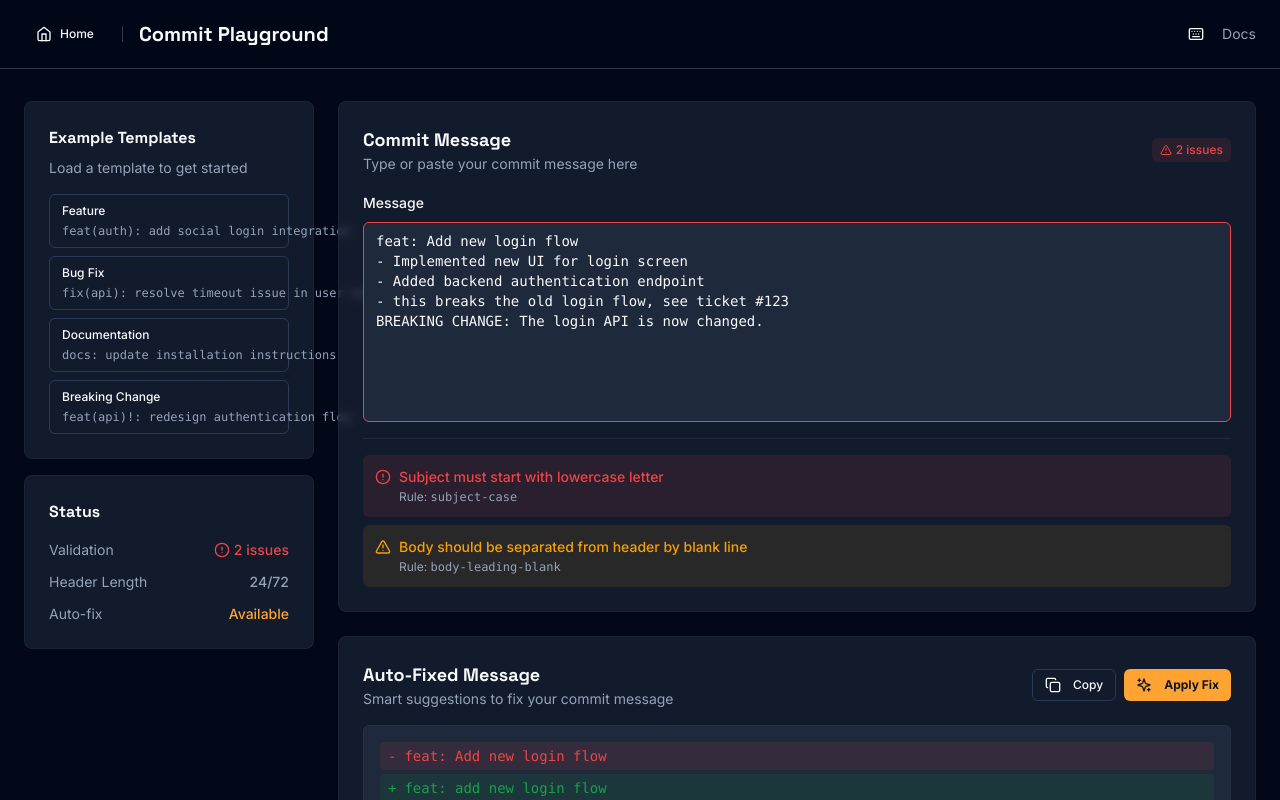
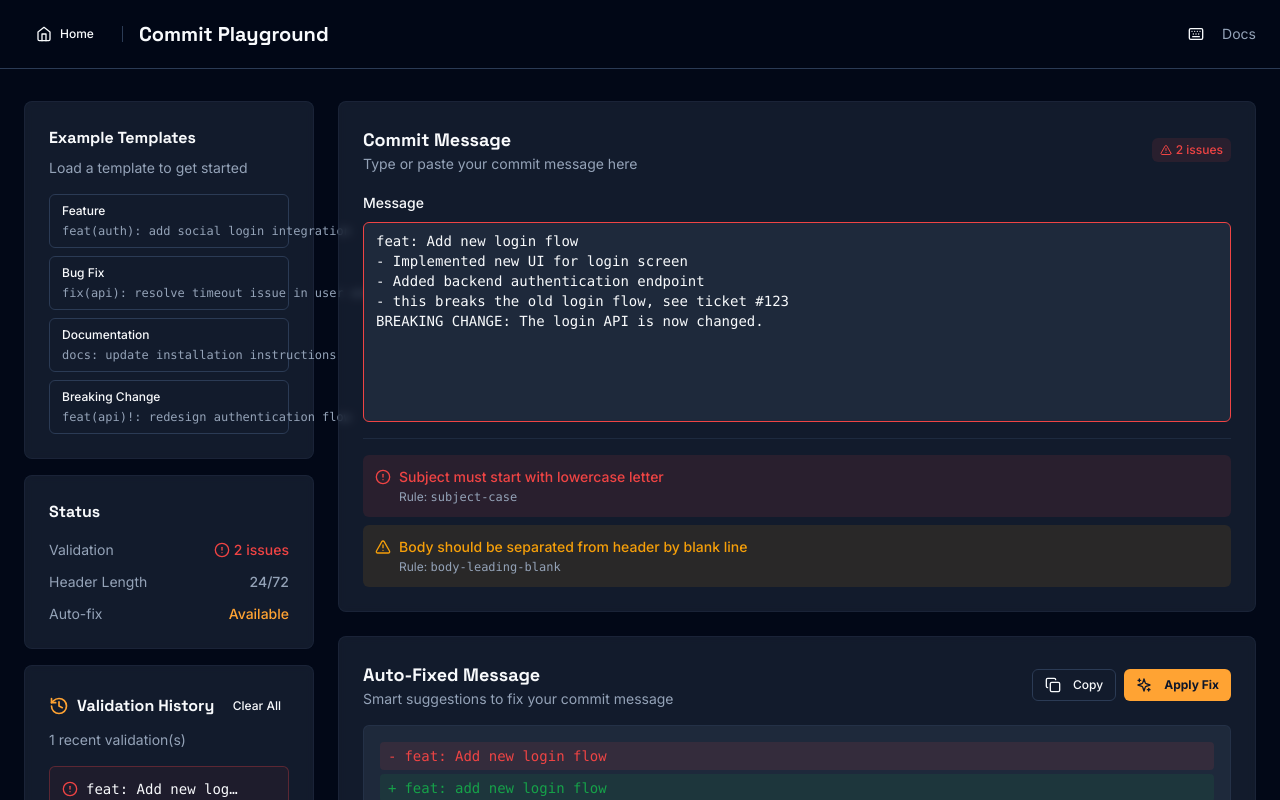
Before and after one commit to slaw469/Commitly, a React (Vite) app in the folder apps/commitly-web/: page /playground in a window 1280 px wide. Shown: the top 800 px of the page. Built offline with nearby package versions, Linux system fonts and the light colour scheme.

Commit message:
feat(web): integrate history panel into playground page

```diff
--- a/apps/commitly-web/src/pages/Playground.tsx
+++ b/apps/commitly-web/src/pages/Playground.tsx
@@ -9,6 +9,8 @@ import { Button } from '@/components/ui/button';
 import { Card, CardContent, CardDescription, CardHeader, CardTitle } from '@/components/ui/card';
 import { Textarea, Label } from '@/components/ui/input';
 import { toast } from '@/hooks/use-toast';
+import { useValidationHistory } from '@/hooks/use-validation-history';
+import { HistoryPanel } from '@/components/HistoryPanel';
 
 interface Props {
   defaultMessage?: string;
@@ -42,10 +44,16 @@ const exampleTemplates = [
 export default function Playground({ defaultMessage = demoMessage }: Props): JSX.Element {
   const [inputMessage, setInputMessage] = useState<string>(defaultMessage);
   const [copiedFixed, setCopiedFixed] = useState<boolean>(false);
+  const { history, addToHistory, clearHistory, removeItem } = useValidationHistory();
 
   const validationResult: ValidationResult = useMemo(() => {
-    return validate(inputMessage);
-  }, [inputMessage]);
+    const result = validate(inputMessage);
+    // Add to history when validation changes (debounced by useMemo)
+    if (inputMessage.trim()) {
+      addToHistory(inputMessage, result);
+    }
+    return result;
+  }, [inputMessage, addToHistory]);
 
   const fixedMessage = useMemo(() => {
     return suggestFix(inputMessage);
@@ -177,7 +185,7 @@ export default function Playground({ defaultMessage = demoMessage }: Props): JSX
 
       <main className="container mx-auto px-6 py-8">
         <div className="max-w-7xl mx-auto grid grid-cols-1 xl:grid-cols-12 gap-6">
-          {/* Left Column - Templates */}
+          {/* Left Column - Templates & History */}
           <aside className="xl:col-span-3 space-y-4">
             <Card>
               <CardHeader>
@@ -246,6 +254,20 @@ export default function Playground({ defaultMessage = demoMessage }: Props): JSX
                 </div>
               </CardContent>
             </Card>
+
+            <HistoryPanel
+              history={history}
+              onClearHistory={clearHistory}
+              onRemoveItem={removeItem}
+              onLoadMessage={(message) => {
+                setInputMessage(message);
+                toast({
+                  variant: 'default',
+                  title: 'Message loaded',
+                  description: 'Loaded from history',
+                });
+              }}
+            />
           </aside>
 
           {/* Center Column - Editor & Diff */}
```
